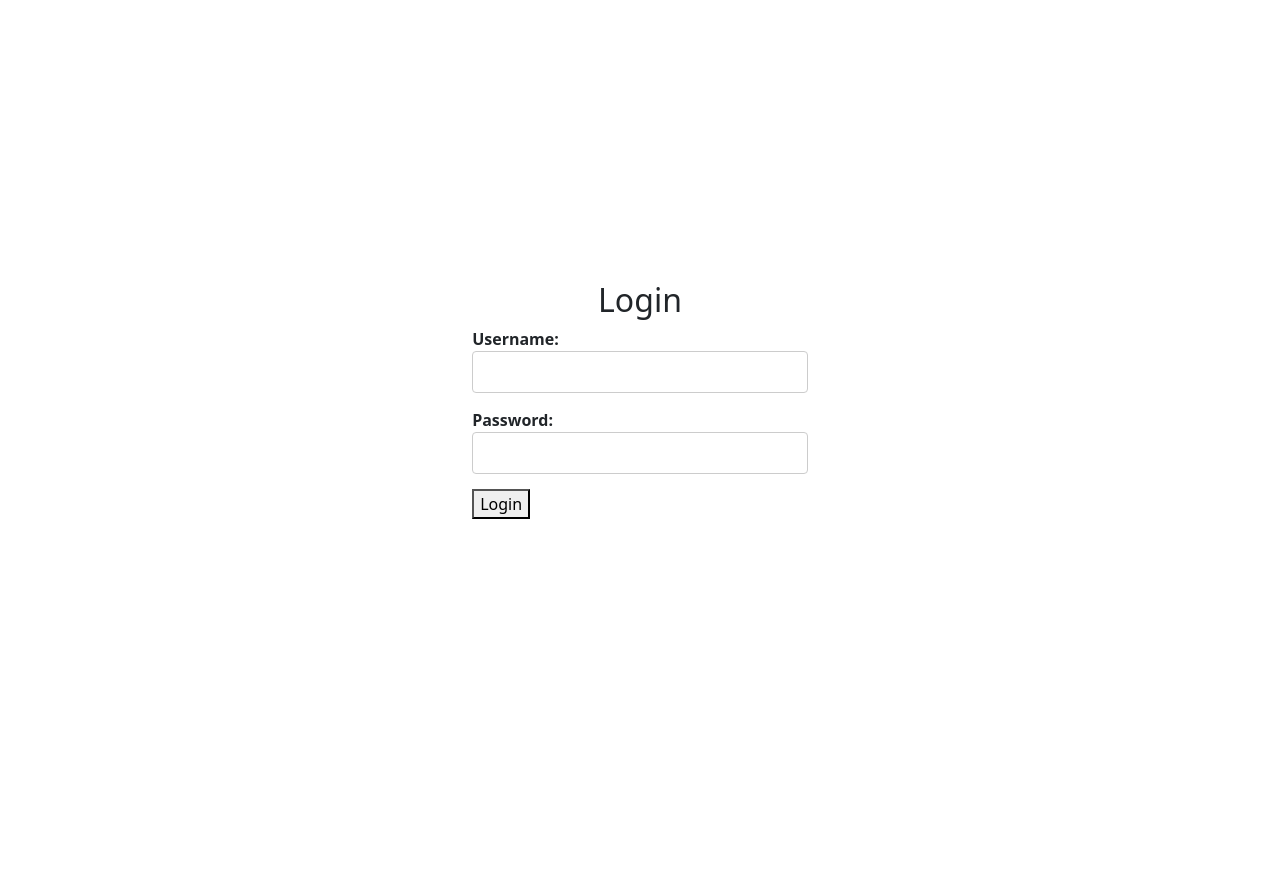
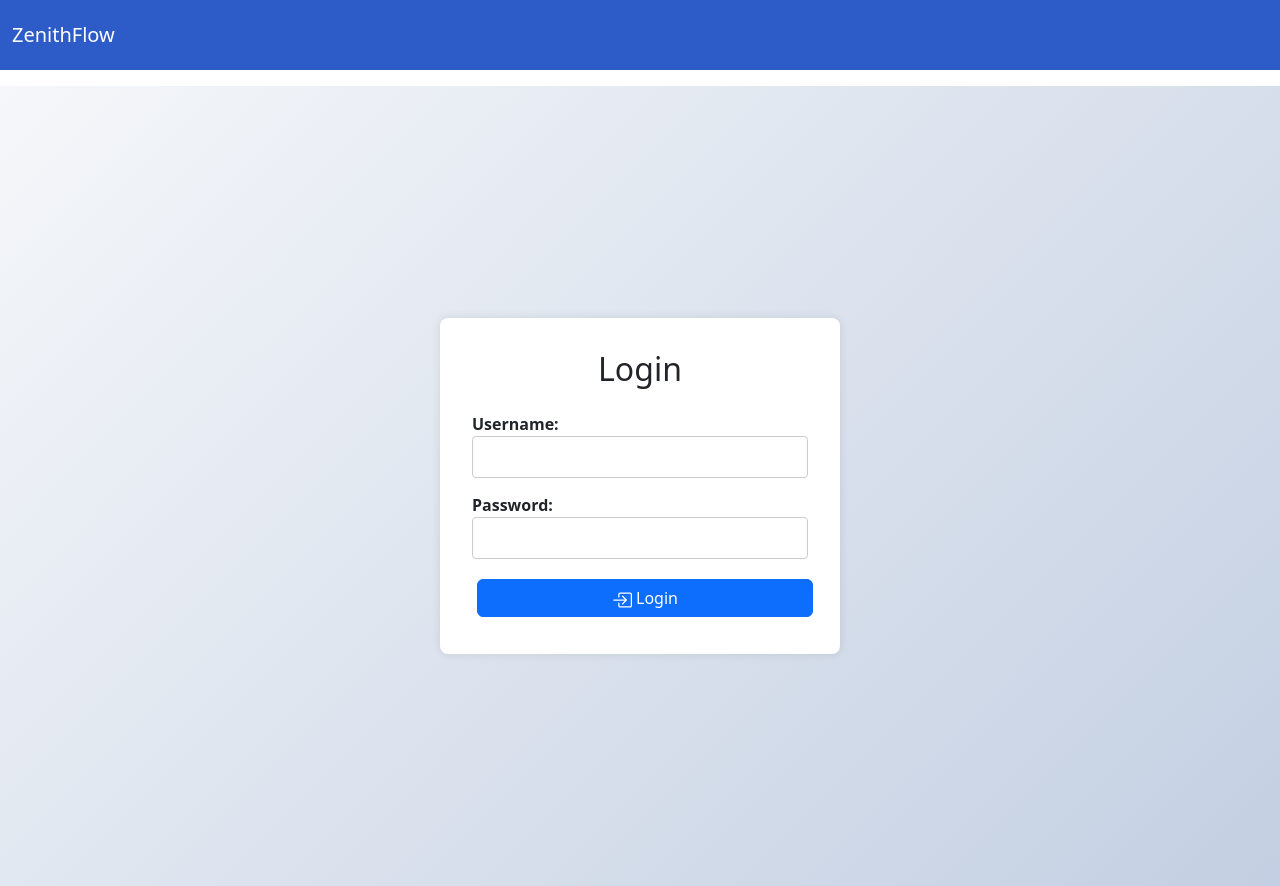
Before and after one commit to DavidRaisch/dhbw5_processManager, a React (Create React App) app in the folder process_manager/: page / in a window 1280 px wide. Before the commit the page ends 800 px from the top, so only its background shows below. Built offline with nearby package versions, Linux system fonts and the light colour scheme.

Commit message:
included nav bar in loginPage

```diff
--- a/process_manager/src/loginPage.css
+++ b/process_manager/src/loginPage.css
@@ -1,13 +1,32 @@
 .login-page {
+  background: linear-gradient(135deg, #f5f7fa, #c3cfe2);
   display: flex;
   flex-direction: column;
   align-items: center;
   justify-content: center;
   height: 100vh;
+  padding: 15px;
 }
+
+.login-card {
+  background: #fff;
+  padding: 2rem;
+  border-radius: 8px;
+  box-shadow: 0 0 10px rgba(0, 0, 0, 0.1);
+  width: 100%;
+  max-width: 400px;
+}
+
 .form-field {
   margin-bottom: 15px;
 }
+
 .error {
   color: red;
 }
+.navbar {
+  min-height: 70px; /* or your desired height */
+  /* Optionally ensure the container is flexed to center items */
+  display: flex;
+  align-items: center;
+}
--- a/process_manager/src/loginPage.js
+++ b/process_manager/src/loginPage.js
@@ -1,7 +1,8 @@
-// LoginPage.js
 import React, { useState, useEffect } from 'react';
 import { useNavigate } from 'react-router-dom';
+import { PersonFillGear, BoxArrowInRight } from 'react-bootstrap-icons';
 import axios from 'axios';
+import TopNavBar from './navBar';
 import './loginPage.css';
 
 function LoginPage() {
@@ -12,16 +13,13 @@ function LoginPage() {
 
   // On mount, clear any stored session data
   useEffect(() => {
-    if (sessionStorage.getItem('user')) {
     sessionStorage.removeItem('user');
-    }
   }, []);
 
   const handleLogin = async (e) => {
     e.preventDefault();
     try {
       const response = await axios.post('http://localhost:5001/api/login', { username, password });
-      // On successful login, store the user data (without password) in sessionStorage
       sessionStorage.setItem('user', JSON.stringify(response.data.user));
       navigate('/start');
     } catch (err) {
@@ -30,8 +28,11 @@ function LoginPage() {
   };
 
   return (
+    <>
+      <TopNavBar minimal={true} currentPage="Process Manager" />
       <div className="login-page">
-      <h2>Login</h2>
+        <div className="login-card">
+          <h2 className="text-center mb-4">Login</h2>
           <form onSubmit={handleLogin}>
             <div className="form-field">
               <label>Username:</label>
@@ -52,13 +53,17 @@ function LoginPage() {
               />
             </div>
             {error && <p className="error">{error}</p>}
-        <button type="submit">Login</button>
+
+            <button type="submit" className="btn btn-primary w-100"> <BoxArrowInRight size={20} className="me-1" />Login</button>
           </form>
         </div>
+      </div>
+    </>
   );
 }
 
 export default LoginPage;
+
 
 
 //TODO: include navbar but without any buttons only the project-name on the left.
--- a/process_manager/src/navBar.css
+++ b/process_manager/src/navBar.css
@@ -1,7 +1,7 @@
 .top-nav-red {
     background-color: #2d5bc8; /* Bootstrap danger red */
   }
-  .nav-pills .nav-link:hover {
+    .nav-pills .nav-link:hover {
     background-color: rgb(255, 255, 255);
     color: #020202 !important;
   }
@@ -12,20 +12,3 @@
   .nav-pills .nav-link {
     transition: background-color 0.2s ease, color 0.2s ease;
   }
-
-  /* Logout Button inside the Dropdown */
-  .dropdown-item.logout-btn {
-    color: #ff4444;
-    transition: color 0.3s ease;
-    width: 100%;
-    text-align: left;
-    background: transparent;
-    border: none;
-    padding: 0.25rem 1.5rem;
-  }
-
-  /* On hover, change the logout button text to red */
-  .dropdown-item.logout-btn:hover {
-    color: red;
-    background-color: transparent;
-  }
--- a/process_manager/src/navBar.js
+++ b/process_manager/src/navBar.js
@@ -1,48 +1,47 @@
 import React, { useState, useEffect } from 'react';
 import { useNavigate } from 'react-router-dom';
 import { FiLogOut } from 'react-icons/fi';
-import { Person, House, Gear, PlayCircle, Bell, PersonFillGear} from 'react-bootstrap-icons';
+import { Person, House, Gear, PlayCircle, Bell, Users, PersonFillGear } from 'react-bootstrap-icons';
 import axios from 'axios';
 import './navBar.css';
 
-function TopNavBar({ currentPage }) {
+function TopNavBar({ currentPage, minimal }) {
   const navigate = useNavigate();
-  const user = JSON.parse(sessionStorage.getItem('user'));
+  const storedUser = sessionStorage.getItem('user');
+  const user = storedUser ? JSON.parse(storedUser) : null;
+  // Determine whether to render the minimal version
+  const isMinimal = minimal || !user;
+
+  // Only set up these states/effects if we're not in minimal mode.
   const [notifications, setNotifications] = useState([]);
   const [userProjects, setUserProjects] = useState([]);
 
-  // Fetch full user details to extract project names
   useEffect(() => {
-    const fetchUserDetails = async () => {
-      try {
-        const response = await axios.get(`http://localhost:5001/api/users/${user._id}`);
+    if (!isMinimal) {
+      axios
+        .get(`http://localhost:5001/api/users/${user._id}`)
+        .then((response) => {
           const userDetails = response.data;
           if (userDetails.projects && Array.isArray(userDetails.projects)) {
-          const names = userDetails.projects.map(proj => proj.name);
+            const names = userDetails.projects.map((proj) => proj.name);
             setUserProjects(names);
           }
-      } catch (err) {
-        console.error("Error fetching user details:", err);
+        })
+        .catch((err) => console.error('Error fetching user details:', err));
     }
-    };
-    fetchUserDetails();
-  }, [user._id]);
+  }, [isMinimal, user]);
 
-  // Fetch notifications whenever the userProjects or role changes
   useEffect(() => {
-    const fetchNotifications = async () => {
-      try {
+    if (!isMinimal) {
       const projectQuery = userProjects.length > 0 ? userProjects.join(',') : '';
-        const notifResponse = await axios.get('http://localhost:5001/api/notifications', {
+      axios
+        .get('http://localhost:5001/api/notifications', {
           params: { targetRole: user.role, projectNames: projectQuery },
-        });
-        setNotifications(notifResponse.data);
-      } catch (err) {
-        console.error("Error fetching notifications:", err);
+        })
+        .then((response) => setNotifications(response.data))
+        .catch((err) => console.error('Error fetching notifications:', err));
     }
-    };
-    fetchNotifications();
-  }, [userProjects, user.role]);
+  }, [isMinimal, userProjects, user]);
 
   const handleLogout = () => {
     sessionStorage.removeItem('user');
@@ -56,6 +55,8 @@ function TopNavBar({ currentPage }) {
     <nav className="navbar navbar-expand-lg navbar-dark top-nav-red mb-3">
       <div className="container-fluid">
         <a className="navbar-brand" href="#">{'ZenithFlow'}</a>
+        {!isMinimal && (
+          <>
             <div className="collapse navbar-collapse">
               <ul className="nav nav-pills ms-auto">
                 {user.role === 'Admin' ? (
@@ -64,7 +65,8 @@ function TopNavBar({ currentPage }) {
                       <button
                         onClick={() => navigate('/start')}
                         type="button"
-                    className={`nav-link text-light ${isActive('Home')}`}
+                        className={`nav-link text-light
+                          ${isActive('Home')}`}
                       >
                         <House size={20} className="me-1" />
                         Home
@@ -74,7 +76,8 @@ function TopNavBar({ currentPage }) {
                       <button
                         onClick={() => navigate('/manage-users')}
                         type="button"
-                    className={`nav-link text-light ${isActive('Manage Users')}`}
+                        className={`nav-link text-light
+                          ${isActive('Manage Users')}`}
                       >
                         <PersonFillGear size={20} className="me-1" />
                         Manage Users
@@ -84,7 +87,8 @@ function TopNavBar({ currentPage }) {
                       <button
                         onClick={() => navigate('/manage-projects')}
                         type="button"
-                    className={`nav-link text-light ${isActive('Manage Projects')}`}
+                        className={`nav-link text-light
+                          ${isActive('Manage Projects')}`}
                       >
                         <Gear size={20} className="me-1" />
                         Manage Projects
@@ -97,7 +101,8 @@ function TopNavBar({ currentPage }) {
                       <button
                         onClick={() => navigate('/start')}
                         type="button"
-                    className={`nav-link text-light ${isActive('Home')}`}
+                        className={`nav-link text-light
+                          ${isActive('Home')}`}
                       >
                         <House size={20} className="me-1" />
                         Home
@@ -107,7 +112,8 @@ function TopNavBar({ currentPage }) {
                       <button
                         onClick={() => navigate('/manage-process')}
                         type="button"
-                    className={`nav-link text-light ${isActive('Manage Process')}`}
+                        className={`nav-link text-light
+                          ${isActive('Manage Process')}`}
                       >
                         <Gear size={20} className="me-1" />
                         Manage Process
@@ -117,7 +123,8 @@ function TopNavBar({ currentPage }) {
                       <button
                         onClick={() => navigate('/execute-process')}
                         type="button"
-                    className={`nav-link text-light ${isActive('Execute Process')}`}
+                        className={`nav-link text-light
+                          ${isActive('Execute Process')}`}
                       >
                         <PlayCircle size={20} className="me-1" />
                         Execute Process
@@ -160,7 +167,9 @@ function TopNavBar({ currentPage }) {
                   <li className="dropdown-item-text" style={{ whiteSpace: 'normal' }}>
                     <strong>Projects:</strong> {userProjects.length > 0 ? userProjects.join(', ') : 'None'}
                   </li>
-              <li><hr className="dropdown-divider" /></li>
+                  <li>
+                    <hr className="dropdown-divider" />
+                  </li>
                   <li>
                     <button className="dropdown-item" onClick={handleLogout}>
                       <FiLogOut size={16} className="me-2" />
@@ -170,6 +179,8 @@ function TopNavBar({ currentPage }) {
                 </ul>
               </div>
             </div>
+          </>
+        )}
       </div>
     </nav>
   );
@@ -178,6 +189,9 @@ function TopNavBar({ currentPage }) {
 export default TopNavBar;
 
 
+//TODO: highlight currently visited page
+
+
 //TODO: make logout button red again
 
 //TODO: navBar should always be visible, main page should scroll with navBar static at the top
```
Lines whose indentation alone changed are shown as unchanged.
